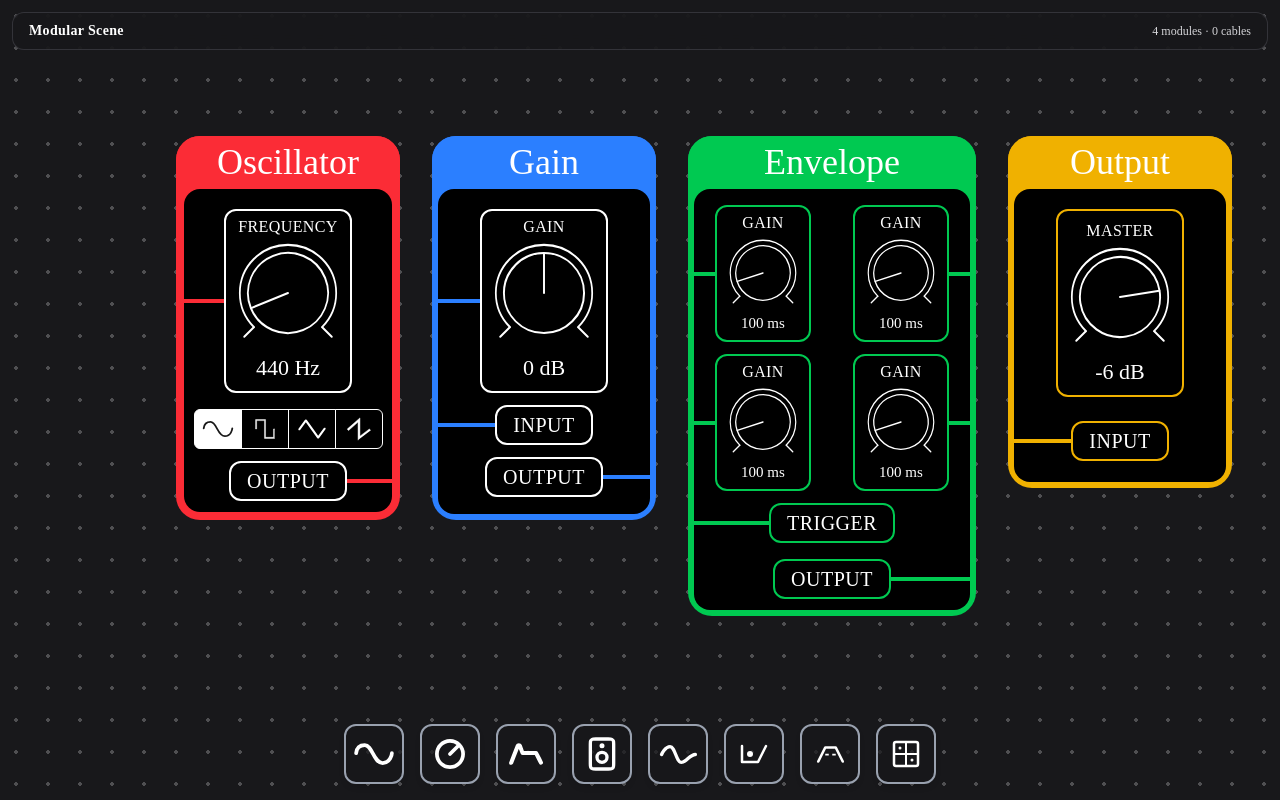
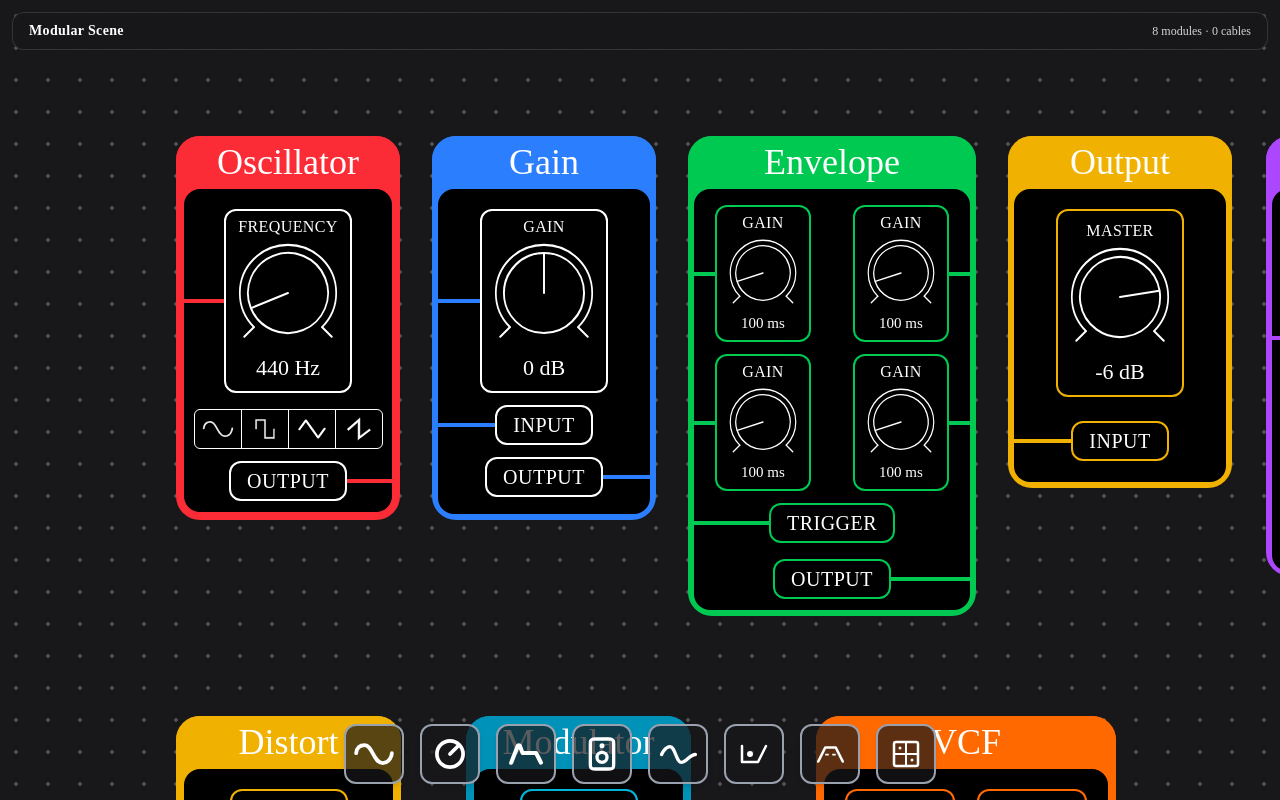
Before and after one commit to gnxrlyqf/synthesizer, a React (Vite) app in the folder canvas/: page / in a window 1280 px wide. Built offline with nearby package versions, Linux system fonts and the light colour scheme; a web font is replaced by a local one.

Commit message:
scene updated

```diff
--- a/canvas/src/Scene/Modules.tsx
+++ b/canvas/src/Scene/Modules.tsx
@@ -49,12 +49,12 @@ type VcfModule = BaseModule & {
 
 type DistortModule = BaseModule & {
     type: "distortion";
-    params: { a: number; t: string };
+    params: { a: number; t: string, w: "sine" | "square" | "triangle" | "saw"};
 }
 
 type ModulateModule = BaseModule & {
     type: "modulator";
-    params: { m: "AM" | "FM" | "PM" | "RING"; d: number };
+    params: { m: "AM" | "FM" | "PM" | "RING"; d: number, w: "sine" | "square" | "triangle" | "saw" };
 }
 
 type Module = OscModule | EnvModule | GainModule | OutModule | LfoModule | VcfModule | DistortModule | ModulateModule;
--- a/canvas/src/Scene/Scene.tsx
+++ b/canvas/src/Scene/Scene.tsx
@@ -107,25 +107,31 @@ function parseScene(): Module[] {
     }
 
     if (m.type === "distortion") {
-      const p = m.params as any;
-      return {
-        id: m.id, type: "distortion", x: m.x, y: m.y,
+      return ({
+        id: m.id,
+        type: "distortion" as const,
+        x: m.x,
+        y: m.y,
         params: {
-          a: p.amount ?? 50,
-          t: p.type ?? "saturation"
-        }
-      };
+          a: m.params.a ?? 50,
+          t: m.params.t ?? "saturation",
+          w: (m.params.w ?? 'sine') as 'sine' | 'square' | 'triangle' | 'saw',
+        },
+      });
     }
 
     if (m.type === "modulator") {
-      const p = m.params as any;
-      return {
-        id: m.id, type: "modulator", x: m.x, y: m.y,
+      return ({
+        id: m.id,
+        type: "modulator" as const,
+        x: m.x,
+        y: m.y,
         params: {
-          m: (p.mode ?? "AM") as "AM" | "FM" | "PM" | "RING",
-          d: p.depth ?? 50
-        }
-      };
+          m: (m.params.m ?? "FM") as "AM" | "FM" | "PM" | "RING",
+          d: m.params.d ?? 50,
+          w: (m.params.w ?? 'sine') as 'sine' | 'square' | 'triangle' | 'saw',
+        },
+      });
     }
     return ({ id: m.id, type: "output" as const, x: m.x, y: m.y, params: {
         m: m.params.master ?? -6,
@@ -166,11 +172,11 @@ function RenderModules(props: { modules: Module[]; cameraX: number; cameraY: num
             );
           case "distortion":
             return (
-              <Distortion key={m.id} id={m.id} x={m.x} y={m.y} a={m.params.a} t={m.params.t} cameraX={props.cameraX} cameraY={props.cameraY} />
+              <Distortion key={m.id} id={m.id} x={m.x} y={m.y} a={m.params.a} t={m.params.t} w={m.params.w} cameraX={props.cameraX} cameraY={props.cameraY} />
             );
           case "modulator":
             return (
-              <Modulator key={m.id} id={m.id} x={m.x} y={m.y} m={m.params.m} d={m.params.d} cameraX={props.cameraX} cameraY={props.cameraY} />
+              <Modulator key={m.id} id={m.id} x={m.x} y={m.y} m={m.params.m} d={m.params.d} w={m.params.w} cameraX={props.cameraX} cameraY={props.cameraY} />
             );
           default: return null;
         }
--- a/canvas/src/scene.json
+++ b/canvas/src/scene.json
@@ -8,6 +8,28 @@
       "params": {
         "frequency": 440,
         "wave": "sine"
+      }
+    },
+    {
+      "id": "dist-1",
+      "type": "distortion",
+      "x": 160,
+      "y": 700,
+      "params": {
+        "a": 50,
+        "t": "saturation",
+        "w": "sine"
+      }
+    },
+    {
+      "id": "mod-1",
+      "type": "modulator",
+      "x": 450,
+      "y": 700,
+      "params": {
+        "m": "FM",
+        "d": 50,
+        "w": "sine"
       }
     },
     {
@@ -39,8 +61,29 @@
       "params": {
         "master": -6
       }
+    },
+    {
+      "id": "lfo-1",
+      "type": "lfo",
+      "x": 1250,
+      "y": 120,
+      "params": {
+        "f": 5,
+        "w": "sine",
+        "s": false
+      }
+    },
+    {
+      "id": "vcf-1",
+      "type": "vcf",
+      "x": 800,
+      "y": 700,
+      "params": {
+        "f": 1000,
+        "r": 1,
+        "t": "lowpass"
+      }
     }
   ],
-  "cables": [
-  ]
+  "cables": []
 }
```
